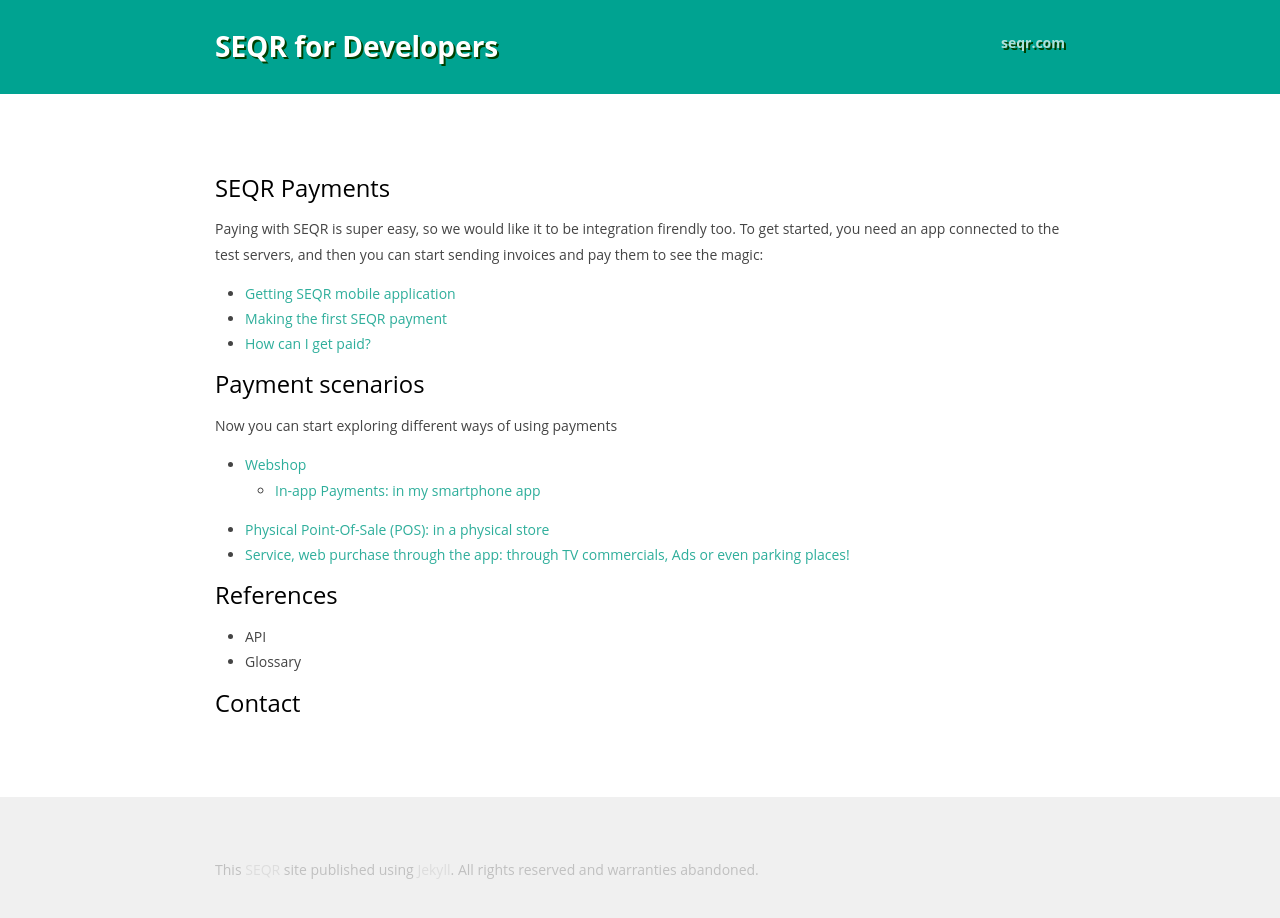
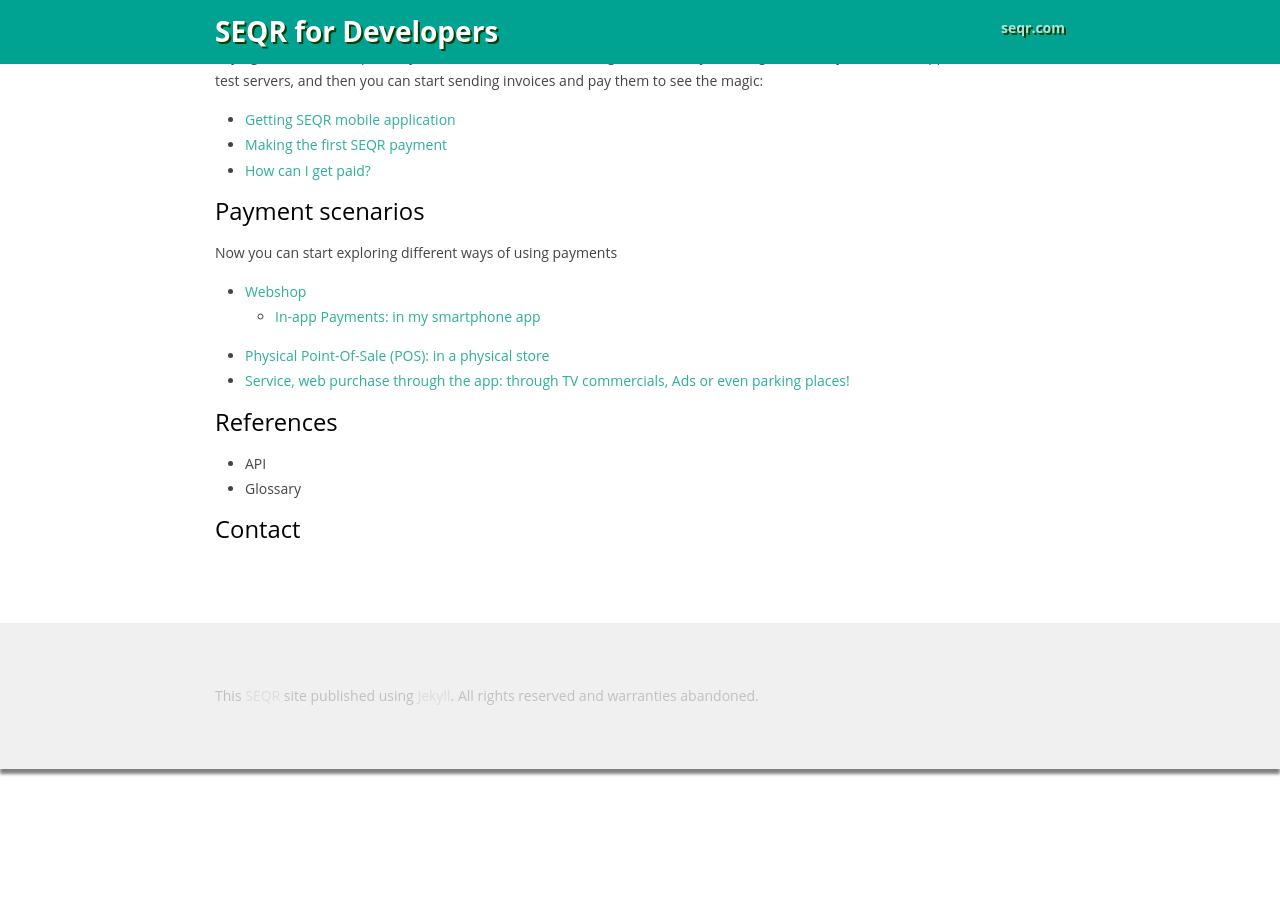
Before and after one commit to SeamlessDistribution/SeamlessDistribution.github.io, a Jekyll site: the page built from index.md, in a window 1280 px wide and 942 px high. Shown: the top 918 px of the window. Built offline with Jekyll 4.4.1, drawn with Linux system fonts in a browser that asks for light colours.

Commit message:
Update style.css

```diff
--- a/assets/css/style.css
+++ b/assets/css/style.css
@@ -207,11 +207,13 @@
 }
 
 #header {
-    background: #00A391; /* SEQR TURQUSE */
-	padding: 30px 0;
+    	background: #00A391; /* SEQR TURQUSE */
+	padding: 15px 0;
 	margin-bottom: 80px;
 	color: #afe1da;
-    text-shadow: 2px 2px #004000;
+    	text-shadow: 2px 2px #004000;
+    	position: fixed;
+    	width: 100%;
 }
 
 #header a { color: #afe1da; }
```
